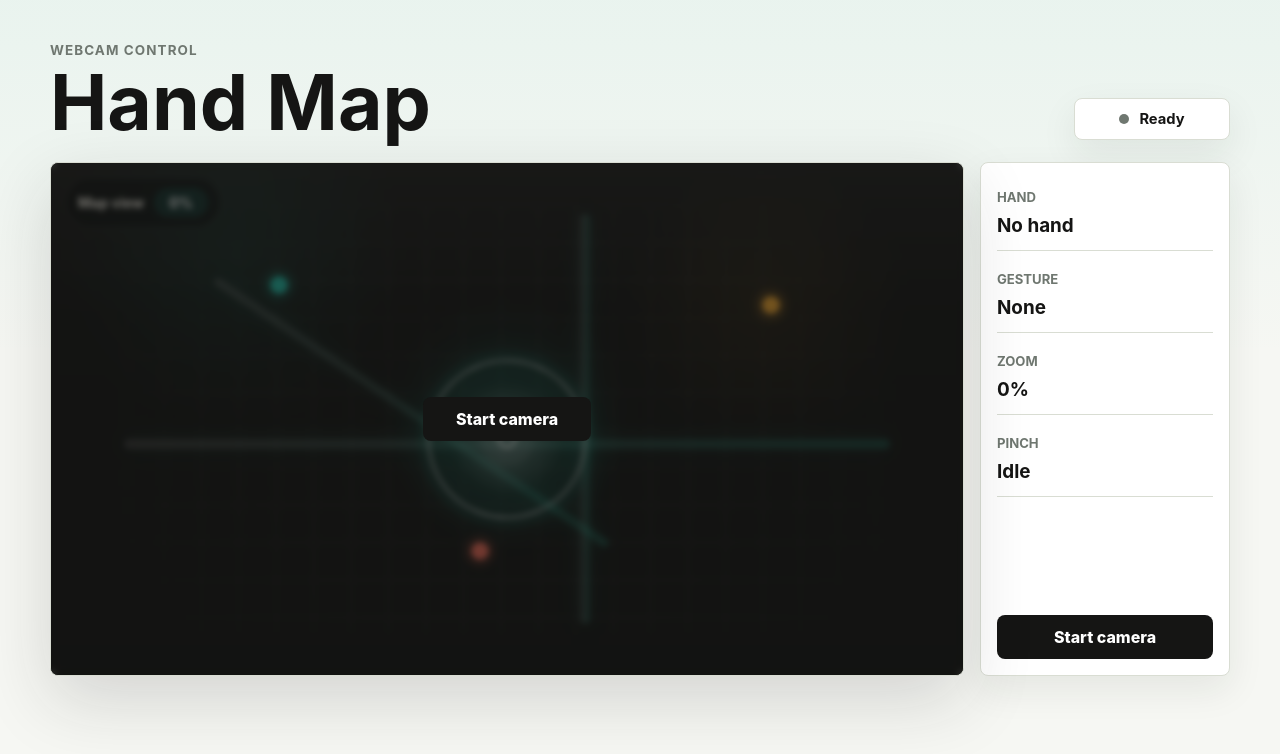
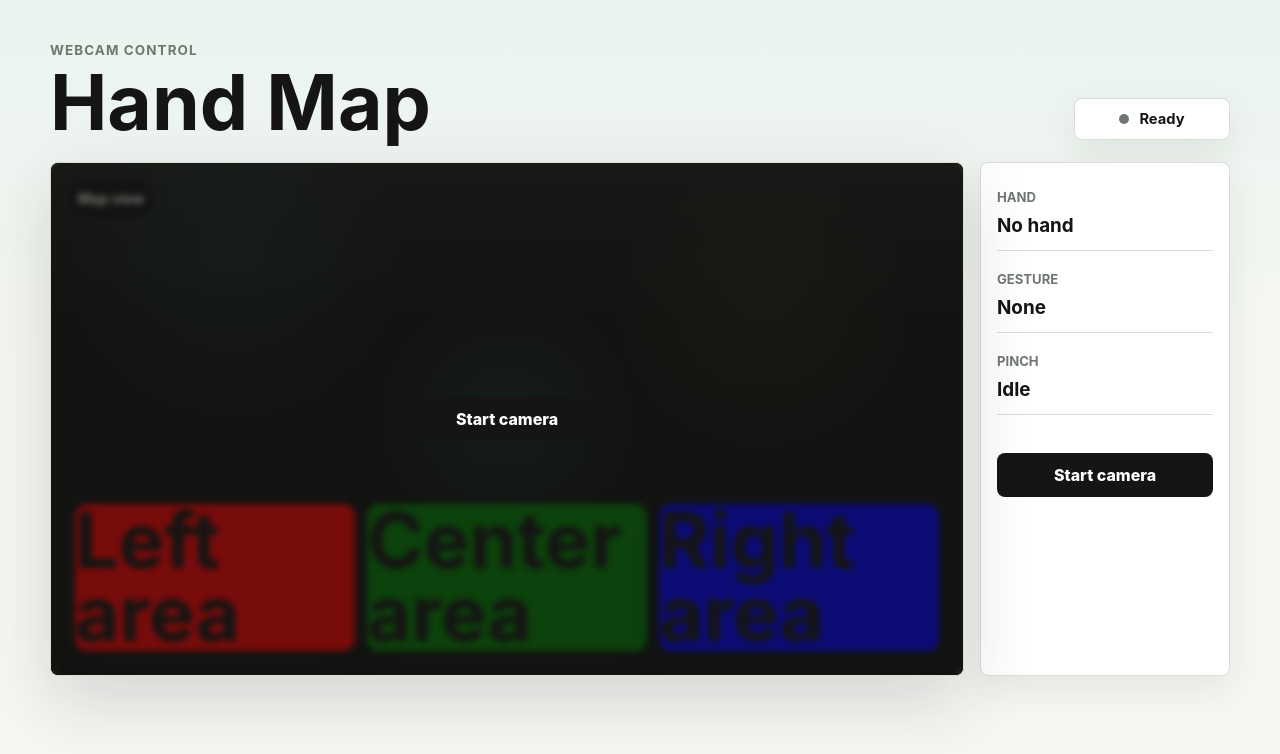
Before and after one commit to RikkeMK/Interactice_design_exam, a React (Vite) app: page / in a window 1280 px wide. Shown: the top 754 px of the page. Built offline with nearby package versions, Linux system fonts and the light colour scheme.

Commit message:
add hover

```diff
--- a/package.json
+++ b/package.json
@@ -1,5 +1,5 @@
 {
-  "name": "Interactiv_design_exam",
+  "name": "Interactive_design_exam",
   "private": true,
   "version": "0.0.0",
   "type": "module",
--- a/src/App.css
+++ b/src/App.css
@@ -24,6 +24,46 @@
   font-weight: 700;
   letter-spacing: 0.08em;
   text-transform: uppercase;
+}
+
+.testBox {
+  width: 100%;
+  height: 100%;
+  display: grid;
+  place-items: center;
+
+  border-radius: 12px;
+  box-shadow: var(--shadow-soft);
+}
+
+.testBoxGroup {
+  position: absolute;
+  inset: auto 24px 24px;
+  display: flex;
+  justify-content: space-between;
+  gap: 12px;
+}
+
+.testBoxLeft {
+  background-color: red;
+}
+
+.testBox[data-hovered="true"] {
+  opacity: 0.78;
+  transform: translateY(-2px);
+  box-shadow:
+    0 0 0 2px rgba(255, 255, 255, 0.22),
+    var(--shadow-soft);
+  transition:
+    transform 140ms ease,
+    opacity 140ms ease,
+    box-shadow 140ms ease;
+}
+.testBoxRight {
+  background-color: blue;
+}
+.testBoxCenter {
+  background-color: green;
 }
 
 h1 {
@@ -121,8 +161,6 @@ h1 {
 }
 
 .map-scene {
-  --zoom-scale: calc(0.72 + (var(--zoom-level, 0) * 0.42));
-
   position: absolute;
   inset: 0;
   overflow: hidden;
@@ -143,7 +181,6 @@ h1 {
     linear-gradient(90deg, rgba(255, 255, 255, 0.07) 1px, transparent 1px);
   background-size: 52px 52px;
   mask-image: radial-gradient(circle at center, black 55%, transparent 100%);
-  transform: scale(var(--zoom-scale));
   transform-origin: center;
   opacity: 0.9;
 }
@@ -222,7 +259,7 @@ h1 {
   background:
     radial-gradient(circle, rgba(255, 255, 255, 0.28), transparent 52%),
     rgba(31, 187, 166, 0.12);
-  transform: translate(-50%, -50%) scale(var(--zoom-scale));
+  transform: translate(-50%, -50%);
   box-shadow:
     0 0 0 14px rgba(31, 187, 166, 0.08),
     0 0 60px rgba(31, 187, 166, 0.15);
@@ -256,15 +293,6 @@ h1 {
   color: #f8f4ea;
   font-size: 0.88rem;
   font-weight: 700;
-}
-
-.map-hud strong {
-  min-width: 54px;
-  padding: 4px 8px;
-  border-radius: 999px;
-  background: rgba(31, 187, 166, 0.16);
-  color: #ffffff;
-  text-align: center;
 }
 
 .webcam-feed.is-hidden {
--- a/src/App.jsx
+++ b/src/App.jsx
@@ -35,7 +35,7 @@ function App() {
           isLoading={isLoading}
           isRunning={isRunning}
           onStartCamera={startCamera}
-          zoom={tracking.zoom}
+          tracking={tracking}
           webcamRef={webcamRef}
         />
 
--- a/src/components/ControlPanel.jsx
+++ b/src/components/ControlPanel.jsx
@@ -9,7 +9,6 @@ export function ControlPanel({
     <aside className="control-panel">
       <Metric label="Hand" value={tracking.hand} />
       <Metric label="Gesture" value={tracking.gesture} />
-      <Metric label="Zoom" value={formatPercent(tracking.zoom)} />
       <Metric label="Pinch" value={tracking.pinching ? "Active" : "Idle"} />
 
       <button
@@ -44,9 +43,3 @@ function getCameraButtonLabel(isRunning, isLoading) {
 
   return "Start camera";
 }
-
-function formatPercent(value) {
-  const safeValue = Math.min(Math.max(value, 0), 1);
-
-  return `${Math.round(safeValue * 100)}%`;
-}
--- /dev/null
+++ b/src/components/TestBox.jsx
@@ -0,0 +1,63 @@
+import { forwardRef } from "react";
+
+const TestBox = forwardRef(function TestBox(
+  { area, className = "", isHovered = false },
+  ref,
+) {
+  return (
+    <div
+      ref={ref}
+      className={`testBox ${className}`.trim()}
+      data-hovered={isHovered ? "true" : "false"}
+    >
+      <h1>{area?.name}</h1>
+    </div>
+  );
+});
+
+export default TestBox;
+
+const areas = {
+  left: { name: "Left area" },
+  center: { name: "Center area" },
+  right: { name: "Right area" },
+};
+
+export function LeftBox({ isHovered = false }, ref) {
+  return (
+    <TestBox
+      ref={ref}
+      area={areas.left}
+      className="testBoxLeft"
+      isHovered={isHovered}
+    />
+  );
+}
+
+export const ForwardedLeftBox = forwardRef(LeftBox);
+
+function CenterBox({ isHovered = false }, ref) {
+  return (
+    <TestBox
+      ref={ref}
+      area={areas.center}
+      className="testBoxCenter"
+      isHovered={isHovered}
+    />
+  );
+}
+
+export const ForwardedCenterBox = forwardRef(CenterBox);
+
+function RightBox({ isHovered = false }, ref) {
+  return (
+    <TestBox
+      ref={ref}
+      area={areas.right}
+      className="testBoxRight"
+      isHovered={isHovered}
+    />
+  );
+}
+
+export const ForwardedRightBox = forwardRef(RightBox);
--- a/src/components/TrackingStage.jsx
+++ b/src/components/TrackingStage.jsx
@@ -1,5 +1,14 @@
 import Webcam from "react-webcam";
+import { useLayoutEffect, useRef, useState } from "react";
 import { VIDEO_CONSTRAINTS } from "../handTracking";
+import {
+  ForwardedCenterBox,
+  ForwardedLeftBox,
+  ForwardedRightBox,
+} from "./TestBox";
+
+const HOVER_ENTER_PADDING = 18;
+const HOVER_EXIT_PADDING = 28;
 
 export function TrackingStage({
   canvasRef,
@@ -8,14 +17,69 @@ export function TrackingStage({
   isLoading,
   isRunning,
   onStartCamera,
-  zoom,
+  tracking,
   webcamRef,
 }) {
+  const stageRef = useRef(null);
+  const leftBoxRef = useRef(null);
+  const centerBoxRef = useRef(null);
+  const rightBoxRef = useRef(null);
+  const [hoveredBox, setHoveredBox] = useState(null);
+
+  const handPoint = tracking?.pointer;
+
+  useLayoutEffect(() => {
+    const frameId = requestAnimationFrame(() => {
+      if (!isRunning || tracking?.mode !== "tracking" || !handPoint) {
+        setHoveredBox((current) => (current === null ? current : null));
+        return;
+      }
+
+      const stage = stageRef.current;
+      if (!stage) {
+        return;
+      }
+
+      const stageRect = stage.getBoundingClientRect();
+      const pointer = {
+        x: handPoint.x * stageRect.width,
+        y: handPoint.y * stageRect.height,
+      };
+
+      const boxes = [
+        ["left", leftBoxRef.current],
+        ["center", centerBoxRef.current],
+        ["right", rightBoxRef.current],
+      ].filter(([, element]) => element);
+
+      const activeBox =
+        boxes.find(([name]) => name === hoveredBox)?.[1] ?? null;
+      const keepActive = activeBox
+        ? isInsideBox(activeBox, stageRect, pointer, HOVER_EXIT_PADDING)
+        : false;
+
+      if (keepActive) {
+        return;
+      }
+
+      const nextHoveredBox =
+        boxes.find(([, element]) =>
+          isInsideBox(element, stageRect, pointer, HOVER_ENTER_PADDING),
+        )?.[0] ?? null;
+
+      setHoveredBox((current) =>
+        current === nextHoveredBox ? current : nextHoveredBox,
+      );
+    });
+
+    return () => cancelAnimationFrame(frameId);
+  }, [handPoint, hoveredBox, isRunning, tracking?.mode]);
+
   return (
     <div
+      ref={stageRef}
       className="stage"
       data-running={isRunning ? "true" : "false"}
-      style={{ "--zoom-level": zoom }}
     >
       {isRunning && (
         <Webcam
@@ -29,7 +93,7 @@ export function TrackingStage({
         />
       )}
       <div className="map-scene" aria-hidden="true">
-        <div className="map-grid"></div>
+        {/* <div className="map-grid"></div>
         <div className="map-road map-road--horizontal"></div>
         <div className="map-road map-road--vertical"></div>
         <div className="map-road map-road--diagonal"></div>
@@ -37,11 +101,24 @@ export function TrackingStage({
         <div className="map-marker map-marker--poi map-marker--right"></div>
         <div className="map-marker map-marker--poi map-marker--bottom"></div>
         <div className="map-marker map-marker--target"></div>
-        <div className="map-focus"></div>
+        <div className="map-focus"></div> */}
+        <div className="testBoxGroup">
+          <ForwardedLeftBox
+            ref={leftBoxRef}
+            isHovered={hoveredBox === "left"}
+          />
+          <ForwardedCenterBox
+            ref={centerBoxRef}
+            isHovered={hoveredBox === "center"}
+          />
+          <ForwardedRightBox
+            ref={rightBoxRef}
+            isHovered={hoveredBox === "right"}
+          />
+        </div>
       </div>
       <div className="map-hud" aria-hidden="true">
         <span>Map view</span>
-        <strong>{Math.round((zoom ?? 0) * 100)}%</strong>
       </div>
       <canvas ref={canvasRef} className="landmark-layer" aria-hidden="true" />
 
@@ -55,3 +132,14 @@ export function TrackingStage({
     </div>
   );
 }
+
+function isInsideBox(element, stageRect, pointer, padding) {
+  const rect = element.getBoundingClientRect();
+
+  return (
+    pointer.x >= rect.left - stageRect.left - padding &&
+    pointer.x <= rect.right - stageRect.left + padding &&
+    pointer.y >= rect.top - stageRect.top - padding &&
+    pointer.y <= rect.bottom - stageRect.top + padding
+  );
+}
--- a/src/gestures.js
+++ b/src/gestures.js
@@ -26,10 +26,19 @@ export function getHandGesture(landmarks) {
   return {
     grip,
     indexTip,
+    pointer: {
+      x: 1 - clamp(indexTip.x, 0.03, 0.97),
+      y: clamp(indexTip.y, 0.06, 0.94),
+    },
     isOpenHand: openFingerCount >= 4,
     isPinching,
     isPointingUp,
-    name: getGestureName({ isPinching, isPointingUp, openFingerCount }),
+    name: getGestureName({
+      isPinching,
+      isPointingUp,
+      openFingerCount,
+      hovering: false,
+    }),
     rotation: clamp((middleBase.x - wrist.x) * -115, -34, 34),
   };
 }
@@ -55,7 +64,12 @@ export function movePuckWithGesture(gesture, puck) {
   puck.removeAttribute("data-searching");
 }
 
-function getGestureName({ isPinching, isPointingUp, openFingerCount }) {
+function getGestureName({
+  isPinching,
+  isPointingUp,
+  openFingerCount,
+  hovering,
+}) {
   if (openFingerCount >= 4) {
     return "Open hand";
   }
@@ -70,6 +84,10 @@ function getGestureName({ isPinching, isPointingUp, openFingerCount }) {
 
   if (isPointingUp) {
     return "Pointing up";
+  }
+
+  if (hovering) {
+    return "Hovering";
   }
 
   return "Tracking";
--- a/src/handTracking.js
+++ b/src/handTracking.js
@@ -22,8 +22,8 @@ export const READY_STATUS = {
   hand: "No hand",
   confidence: 0,
   gesture: "None",
-  zoom: 0,
   pinching: false,
+  pointer: null,
 };
 
 export async function createHandLandmarker() {
--- a/src/hooks/useHandTracking.js
+++ b/src/hooks/useHandTracking.js
@@ -145,8 +145,8 @@ function createTrackingStatus(results, gesture) {
     hand: hand?.categoryName ?? "Hand",
     confidence: hand?.score ?? 0,
     gesture: gesture.name,
-    zoom: gesture.grip,
     pinching: gesture.isPinching,
+    pointer: gesture.pointer,
   };
 }
 
```
Also changed, not shown: 1 other file (tests, documents, lock files or other folders).
